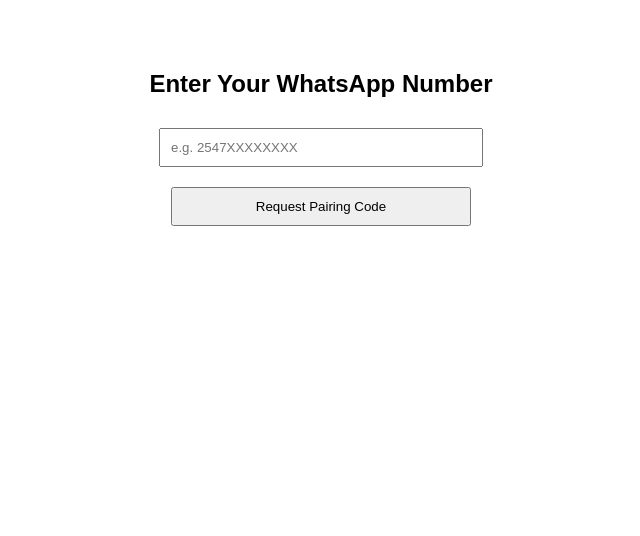
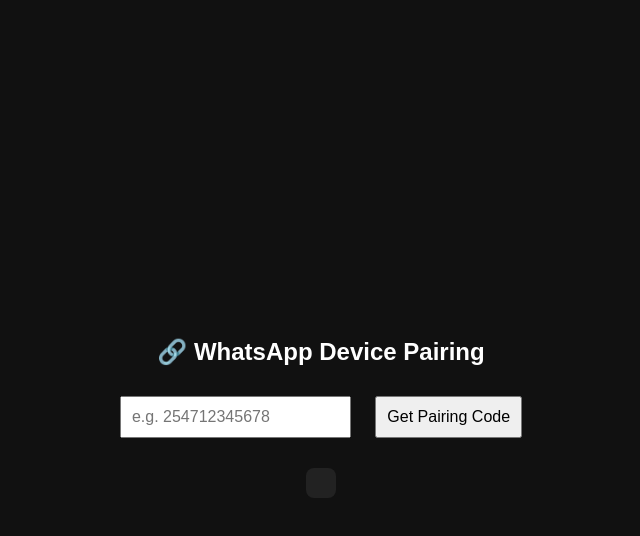
Before and after one commit to Wangatracker/websky, a website: page public/index.html in a window 1280 px wide. Shown: the whole page, without its empty margins (319-959 px from the left). Drawn offline with Linux system fonts and the light colour scheme.

Commit message:
Update index.html

```diff
--- a/public/index.html
+++ b/public/index.html
@@ -5,36 +5,61 @@
   <title>WhatsApp Pairing</title>
   <style>
     body {
-      font-family: sans-serif;
+      font-family: Arial, sans-serif;
+      background: #111;
+      color: #fff;
       display: flex;
       flex-direction: column;
       align-items: center;
-      margin-top: 50px;
+      justify-content: center;
+      height: 100vh;
     }
     input, button {
       padding: 10px;
+      font-size: 16px;
       margin: 10px;
-      width: 300px;
+    }
+    #codeDisplay {
+      margin-top: 20px;
+      font-size: 20px;
+      background: #222;
+      padding: 15px;
+      border-radius: 8px;
     }
   </style>
 </head>
 <body>
-  <h2>Enter Your WhatsApp Number</h2>
-  <input id="number" type="text" placeholder="e.g. 2547XXXXXXXX">
-  <button onclick="requestCode()">Request Pairing Code</button>
-  <p id="response"></p>
+  <h2>🔗 WhatsApp Device Pairing</h2>
+  <form id="pairForm">
+    <input type="tel" id="phone" placeholder="e.g. 254712345678" required />
+    <button type="submit">Get Pairing Code</button>
+  </form>
+  <div id="codeDisplay"></div>
 
   <script>
-    async function requestCode() {
-      const number = document.getElementById('number').value;
+    document.getElementById('pairForm').addEventListener('submit', async (e) => {
+      e.preventDefault();
+      const phone = document.getElementById('phone').value;
+      const codeDisplay = document.getElementById('codeDisplay');
+      codeDisplay.textContent = '📲 Requesting code...';
+
+      try {
         const res = await fetch('/pair', {
           method: 'POST',
           headers: { 'Content-Type': 'application/json' },
-        body: JSON.stringify({ number })
+          body: JSON.stringify({ phone })
         });
+
         const data = await res.json();
-      document.getElementById('response').textContent = data.message || data.error;
+        if (res.ok) {
+          codeDisplay.innerHTML = `<strong>🔑 Code:</strong> ${data.code}<br><strong>📱 Instruction:</strong> Go to WhatsApp → Linked Devices → Enter the code`;
+        } else {
+          codeDisplay.textContent = `❌ ${data.message}`;
         }
+      } catch (err) {
+        codeDisplay.textContent = '❌ Failed to contact server.';
+      }
+    });
   </script>
 </body>
   </html>
```
Lines whose indentation alone changed are shown as unchanged.
